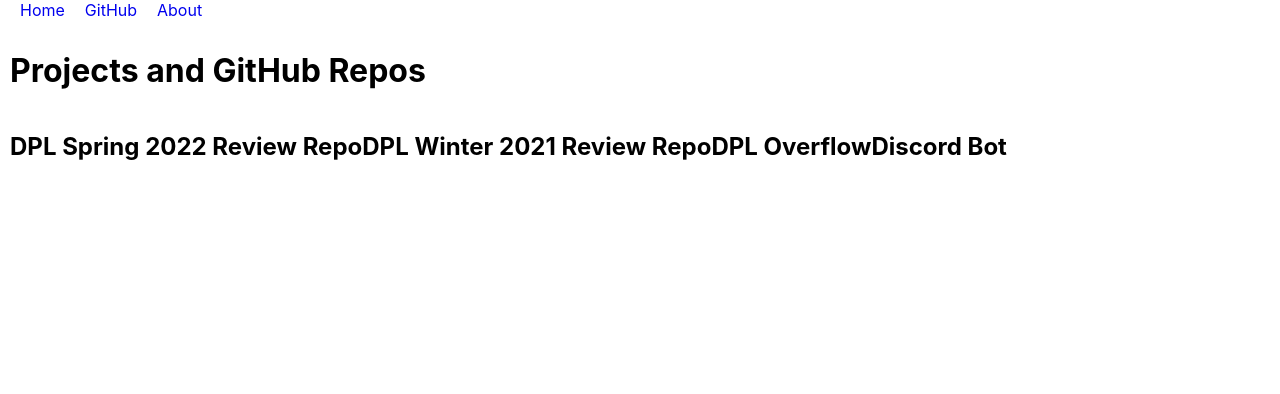
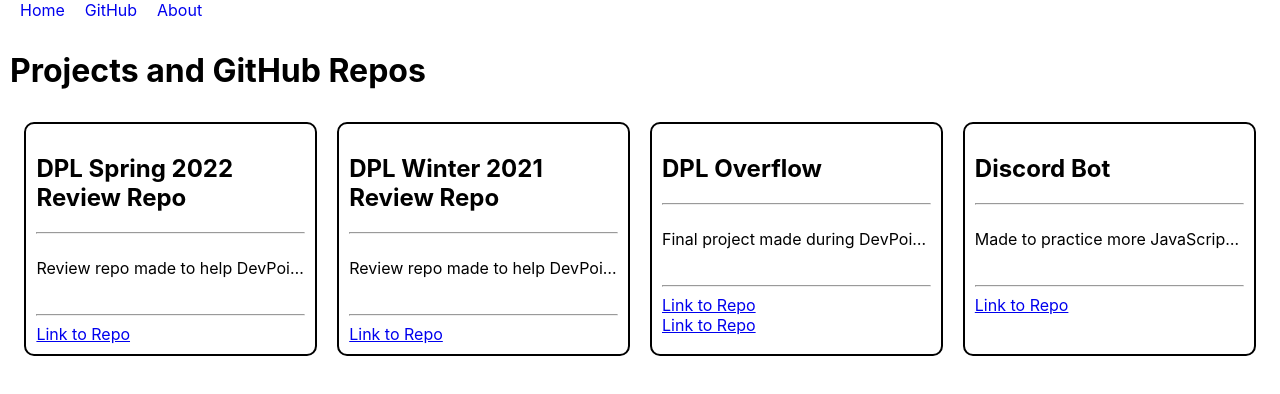
Before and after one commit to Michaelreforged/personal-site, a React (Create React App) app: page /github in a window 1280 px wide. Shown: the top 394 px of the page. Built offline with nearby package versions, Linux system fonts and the light colour scheme.

Commit message:
css styling placeholder for cards

```diff
--- /dev/null
+++ b/src/Components/css/project.css
@@ -0,0 +1,161 @@
+.containerDiv {
+  display: flex;
+  justify-content: center;
+  padding: 0px 10px 10px 10px;
+  border-radius: 10px;
+}
+/* ----------- Project Div Seperator Beginning of 1 --------------*/
+.project1 {
+  padding: 10px;
+  margin: 10px;
+  border: solid black 2px;
+  border-radius: 10px;
+  width: 21vw;
+  max-height: 215px;
+}
+
+.description1 {
+  max-height: 4em;
+  min-height: 4em;
+  transition: all 0.1s ease-in-out;
+  overflow: hidden;
+}
+
+.project1 p {
+  overflow: hidden;
+  white-space: nowrap;
+  text-overflow: ellipsis;
+}
+
+.project1:hover{
+  max-height: 100%;
+  transition: all 1s ease-in-out;
+}
+
+.project1:hover p {
+  overflow: hidden;
+  white-space: normal;
+}
+
+
+.project1:hover .description1 {
+  max-height: 100%;
+  transition: all 1s ease-in-out;
+}
+
+/* ----------- Project Div Seperator Ending of 1 --------------*/
+/* ----------- Project Div Seperator Beginning of 2 --------------*/
+.project2 {
+  padding: 10px;
+  margin: 10px;
+  border: solid black 2px;
+  border-radius: 10px;
+  width: 21vw;
+  max-height: 215px;
+}
+
+.description2 {
+  max-height: 4em;
+  min-height: 4em;
+  transition: all 0.1s ease-in-out;
+  overflow: hidden;
+}
+
+.project2 p {
+  overflow: hidden;
+  white-space: nowrap;
+  text-overflow: ellipsis;
+}
+
+.project2:hover{
+  max-height: 100%;
+  transition: all 1s ease-in-out;
+}
+
+.project2:hover p {
+  overflow: hidden;
+  white-space: normal;
+}
+.project2:hover .description2 {
+  max-height: 100%;
+  transition: all 1s ease-in-out;
+}
+
+/* ----------- Project Div Seperator Ending of 2 --------------*/
+/* ----------- Project Div Seperator Beginning of 3 --------------*/
+.project3 {
+  padding: 10px;
+  margin: 10px;
+  border: solid black 2px;
+  border-radius: 10px;
+  width: 21vw;
+  max-height: 215px;
+}
+
+.description3 {
+  max-height: 4em;
+  min-height: 4em;
+  transition: all 0.1s ease-in-out;
+  overflow: hidden;
+}
+
+.project3 p {
+  overflow: hidden;
+  white-space: nowrap;
+  text-overflow: ellipsis;
+}
+
+.project3:hover{
+  max-height: 100%;
+  transition: all 1s ease-in-out;
+}
+.project3:hover p {
+  overflow: hidden;
+  white-space: normal;
+}
+
+.project3:hover .description3 {
+  max-height: 100%;
+  transition: all 1s ease-in-out;
+}
+
+/* ----------- Project Div Seperator Ending of 3 --------------*/
+/* ----------- Project Div Seperator Beginning of 4 --------------*/
+.project4 {
+  padding: 10px;
+  margin: 10px;
+  border: solid black 2px;
+  border-radius: 10px;
+  width: 21vw;
+  max-height: 215px;
+}
+
+.description4 {
+  max-height: 4em;
+  min-height: 4em;
+  transition: all 0.1s ease-in-out;
+  overflow: hidden;
+}
+
+.project4:hover{
+  max-height: 100%;
+  transition: all 1s ease-in-out;
+}
+
+.project4 p {
+  overflow: hidden;
+  white-space: nowrap;
+  text-overflow: ellipsis;
+}
+
+.project4:hover p {
+  overflow: hidden;
+  white-space: normal;
+}
+
+.project4:hover .description4 {
+  max-height: 100%;
+  transition: all 1s ease-in-out;
+}
+
+/* ----------- Project Div Seperator Ending of 4 --------------*/
--- a/src/Pages/Github.js
+++ b/src/Pages/Github.js
@@ -1,22 +1,31 @@
 import React from "react";
 import { data } from "../Data/github_projects";
+import '../Components/css/project.css'
 const GitHub = () => {
 
   const renderProjects = () =>{
     return data.map((project)=>(
-      <div key={project.id}>
+      <div className={`project${project.id}`} key={project.id}>
         <h2>{project.name}</h2>
+        <hr/>
+        <div className={`description${project.id}`}>
+          <p>{project.desciption}</p>
+        </div>
+        <hr/>
+        <a href={project.link}>Link to Repo</a>
+        <br/>
+        {project.isLive?<a href={project.link}>Link to Repo</a>: null}
       </div>
     ))
   }
 
   return(
-    <div>
+    <>
       <h1> Projects and GitHub Repos</h1>
-      <div style={{display:'flex'}}>
-      {renderProjects()}
+      <div className="containerDiv">
+        {renderProjects()}
       </div>
-    </div>
+    </>
   )
 };
 
--- a/src/Pages/Home.js
+++ b/src/Pages/Home.js
@@ -3,7 +3,7 @@
 const Home = () => {
   return(
     <>
-      <h1> Welcome to Michael Cheung's Portfolio site.</h1>
+      <h1> Welcome to Michael Cheung's Portfolio Site.</h1>
     </>
   )
 };
```
Also changed, not shown: src/App.css (deleted, +0 -38 lines).
